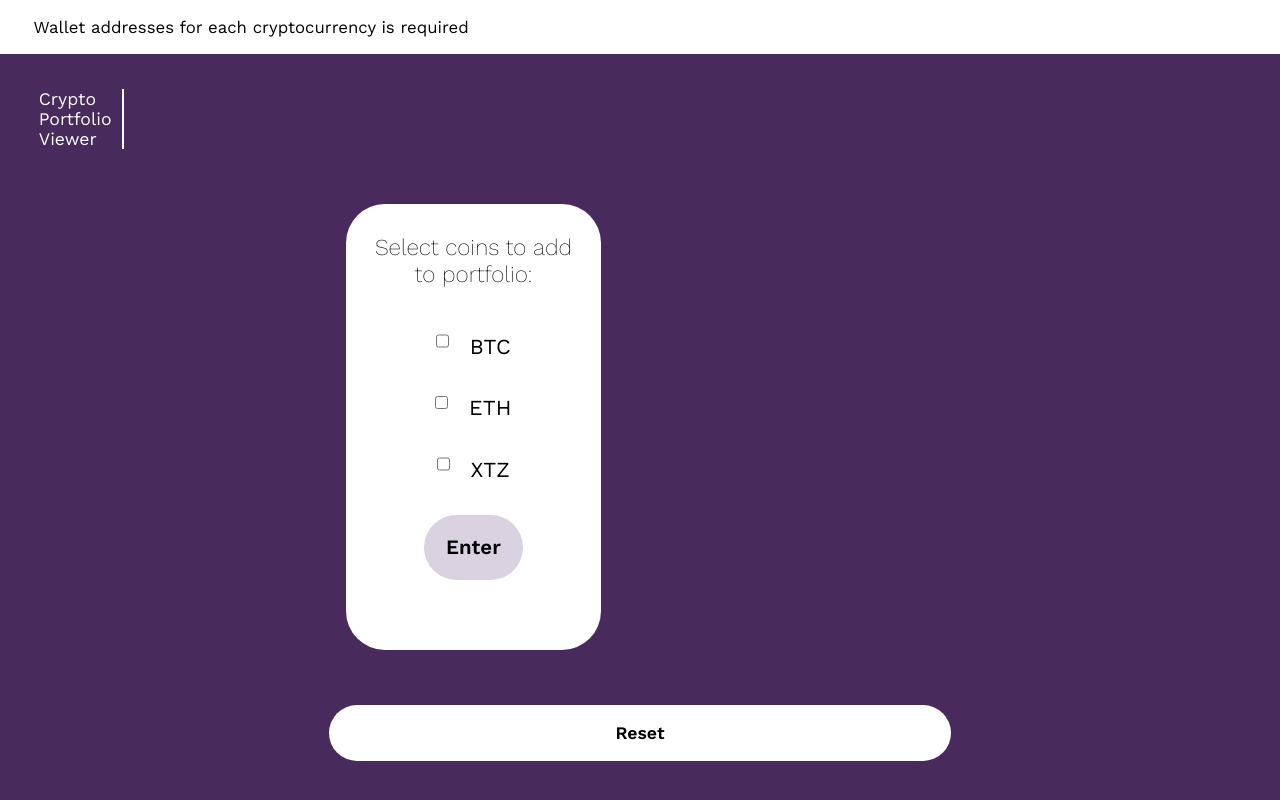
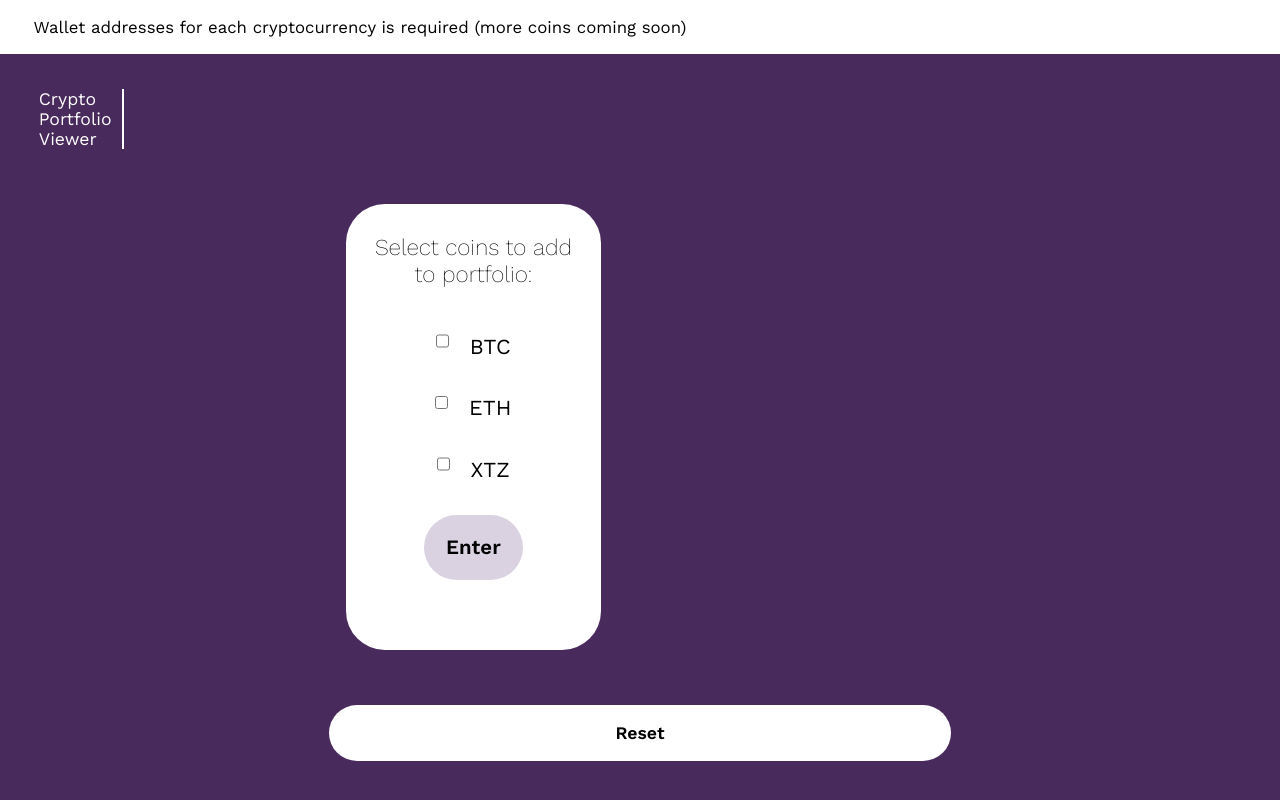
Before and after one commit to samuelshix/investmentdashboard-app, a plain HTML site: page index.html in a window 1280 px wide. Shown: the top 800 px of the page. Drawn offline with nearby package versions, Linux system fonts and the light colour scheme.

Commit message:
more coins coming message

```diff
--- a/index.html
+++ b/index.html
@@ -13,7 +13,7 @@
     </head>
     <body>
             <div id = "portfolio">
-                <p id="step1">Wallet addresses for each cryptocurrency is required</p>
+                <p id="step1">Wallet addresses for each cryptocurrency is required (more coins coming soon)</p>
                 <div id = "totalvalue">
                     <p id = "title">Crypto Portfolio Viewer</p>
                     <div class="inputs">
```
